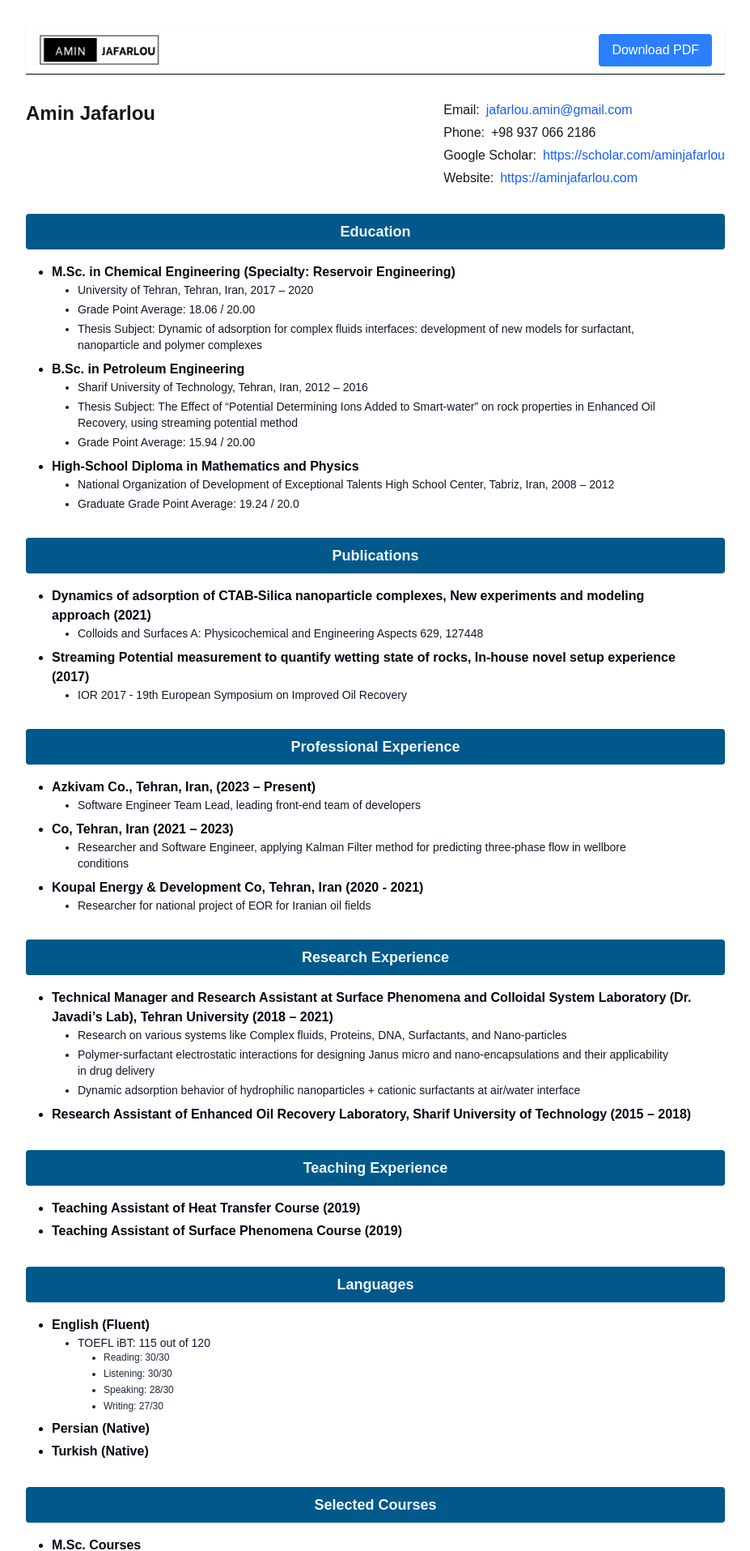
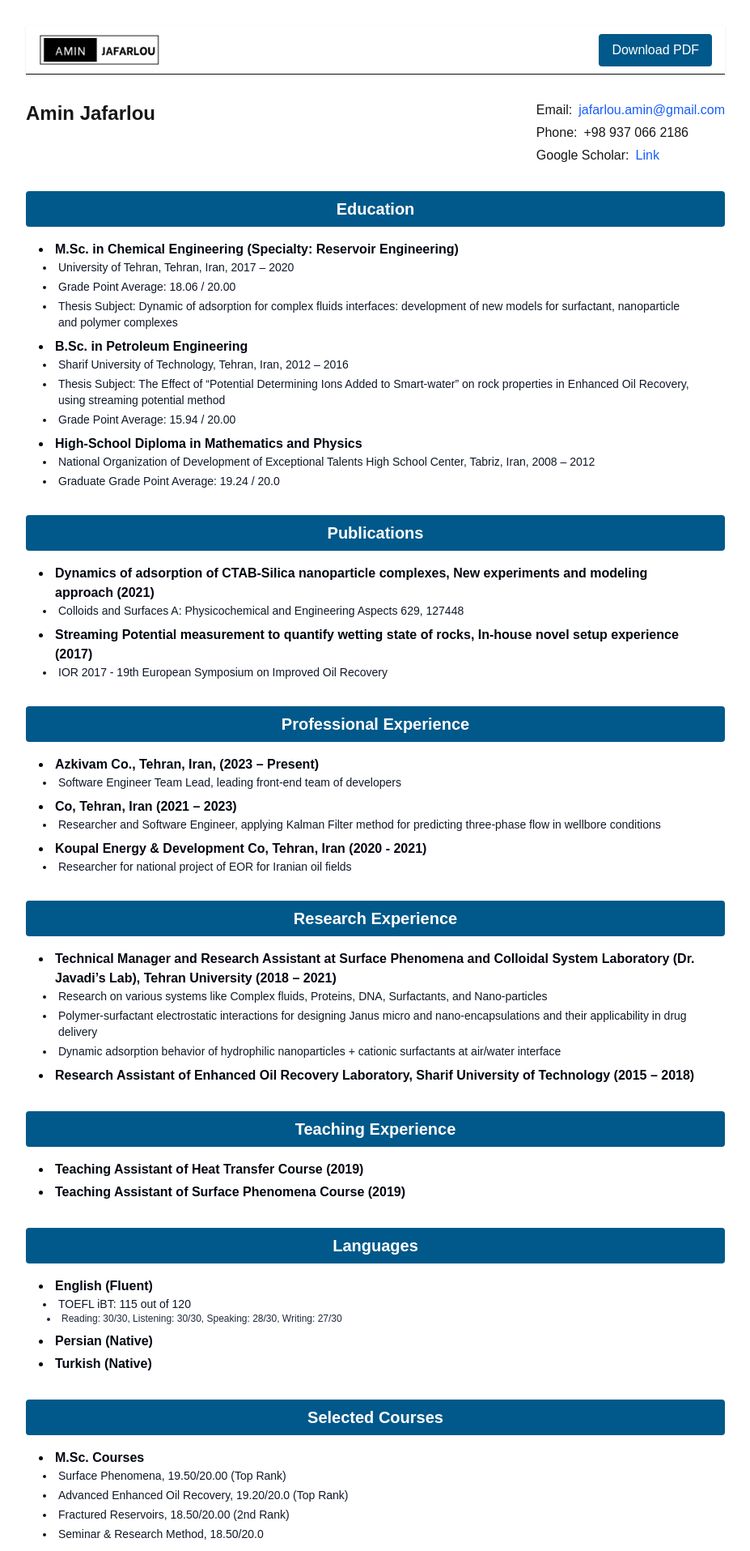
Before and after one commit to AminJafarlou/resume, a Next.js app: page / in a window 1280 px wide. Shown: the top 1915 px of the page at 81% size, without its empty margins (176-1103 px from the left). Built offline with nearby package versions, Linux system fonts and the light colour scheme.

Commit message:
improve UI and information

```diff
--- a/src/app/components/AppHeader.tsx
+++ b/src/app/components/AppHeader.tsx
@@ -14,7 +14,7 @@ export const AppHeader: FC<AppHeaderProps> = ({ onDownload }) => {
 
       <button
         onClick={onDownload}
-        className="bg-blue-500 text-white px-4 py-2 rounded hover:bg-blue-600 transition cursor-pointer"
+        className="bg-sky-800 text-white px-4 py-2 rounded hover:bg-sky-950 transition cursor-pointer"
       >
         Download PDF
       </button>
--- a/src/app/components/ContactSection.tsx
+++ b/src/app/components/ContactSection.tsx
@@ -17,16 +17,16 @@ export const ContactSection = () => {
         </div>
         <div className="flex gap-2">
           <span className="font-medium">Google Scholar:</span>
-          <a href={`https://${contactInfo.scholar}`} className="text-blue-600 hover:underline">
-            {contactInfo.scholar}
+          <a href={`https://${contactInfo.scholar}`} target='_blank' className="text-blue-600 hover:underline">
+            Link
           </a>
         </div>
-        <div className="flex gap-2">
+        {/* <div className="flex gap-2">
           <span className="font-medium">Website:</span>
           <a href={`https://${contactInfo.website}`} className="text-blue-600 hover:underline">
             {contactInfo.website}
           </a>
-        </div>
+        </div> */}
       </div>
     </div>
   )
--- a/src/app/components/ResumeSection.tsx
+++ b/src/app/components/ResumeSection.tsx
@@ -4,7 +4,7 @@ import { renderItems } from './renderItems'
 export const ResumeSection = () => {
   return sections.map((section, index) => (
     <div key={index} className="space-y-4 mt-8">
-      <div className="bg-sky-800 text-sky-50 text-center text-lg font-semibold py-2 rounded">{section.title}</div>
+      <div className="bg-sky-800 text-white text-center text-xl font-extrabold py-2 rounded">{section.title}</div>
       {renderItems(section.items)}
     </div>
   ))
--- a/src/app/components/renderItems.tsx
+++ b/src/app/components/renderItems.tsx
@@ -10,12 +10,11 @@ export const renderItems = (items: Item[], level: number = 0) => {
 
   return (
     <ul
-      className={`list-disc px-8 mb-2 space-y-1 ${padding} ${fontSize[level] || 'text-[10px]'} ${
-        textColor[level] || 'text-'
-      }`}
+      className={`list-disc ${level === 0 ? 'px-8' : ''}
+      mb-2 space-y-1 ${padding} ${fontSize[level] || 'text-[10px]'} ${textColor[level] || 'text-'}`}
     >
       {items.map((item, index) => (
-        <li key={index}>
+        <li key={index} className="ps-1">
           <div className={level === 0 ? `font-bold` : ''}>{item.title}</div>
           {item.subItems && renderItems(item.subItems, level + 1)}
         </li>
--- a/src/app/data/information.ts
+++ b/src/app/data/information.ts
@@ -9,8 +9,8 @@ export const contactInfo = {
   fullName: 'Amin Jafarlou',
   email: 'jafarlou.amin@gmail.com',
   phone: '+98 937 066 2186',
-  scholar: 'https://scholar.com/aminjafarlou',
-  website: 'https://aminjafarlou.com',
+  scholar: 'scholar.google.com/citations?user=_eCXqRcAAAAJ&hl=en',
+  website: 'aminjafarlou.com',
 }
 
 export const sections: Section[] = [
@@ -141,12 +141,7 @@ export const sections: Section[] = [
         subItems: [
           {
             title: 'TOEFL iBT: 115 out of 120',
-            subItems: [
-              { title: 'Reading: 30/30' },
-              { title: 'Listening: 30/30' },
-              { title: 'Speaking: 28/30' },
-              { title: 'Writing: 27/30' },
-            ],
+            subItems: [{ title: 'Reading: 30/30, Listening: 30/30, Speaking: 28/30, Writing: 27/30' }],
           },
         ],
       },
```
